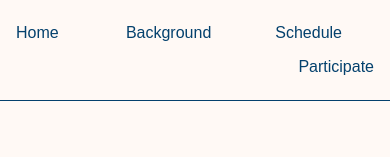
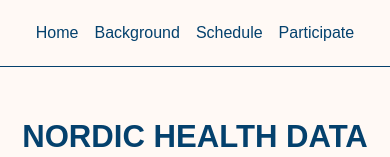
Before and after one commit to mrinnetmaki/nordic-health-data-hackathon-series, a Next.js app: page / in a window 390 px wide. Shown: the top 157 px of the page. Built offline with nearby package versions, Linux system fonts and the light colour scheme.

Commit message:
Adjust header nav for small screens

```diff
--- a/app/globals.css
+++ b/app/globals.css
@@ -48,11 +48,11 @@ main {
 
 header {
   background: var(--background);
-  text-align: right;
   container-type: scroll-state;
   position: sticky;
   top: 0;
   z-index: 10;
+  text-align: center;
 }
 
 nav {
@@ -70,24 +70,6 @@ header nav {
 
 footer nav {
   border-top: 1px solid var(--color-blue);
-}
-
-nav li {
-  display: inline-block;
-  margin: 0 2em;
-  padding: 0.5em 0;
-}
-
-nav li:first-child {
-  margin-left: 0;
-}
-
-nav li:last-child {
-  margin-right: 0;
-}
-
-nav .home {
-  float: left;
 }
 
 nav a {
@@ -161,10 +143,21 @@ section > a:first-child, article > a:first-child {
     padding-bottom: 6px;
     border-bottom: 4.75px solid var(--color-blue);
   }
+  nav li {
+    display: inline-block;
+    padding: 0.5em 0;
+    margin-right: 1em;
+  }
+  nav li:last-child {
+    margin-right: 0;
+  }
 }
 
 /* 16pt x 45em  */
 @media (min-width: 945px) {
+  header {
+    text-align: right;
+  }
   header nav, footer nav {
     padding: 0 calc((100vw - 945px) / 2);
   }
@@ -184,4 +177,10 @@ section > a:first-child, article > a:first-child {
   h1 .emphasis {
     font-size: 159%;
   }
+  nav li {
+    margin: 0 2em;
+  }
+  nav .home {
+    float: left;
+  }
 }
```
